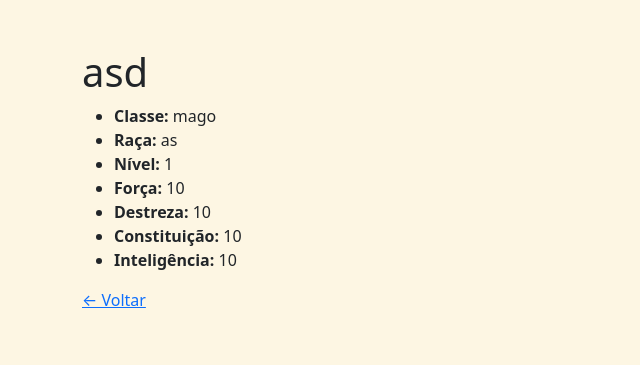
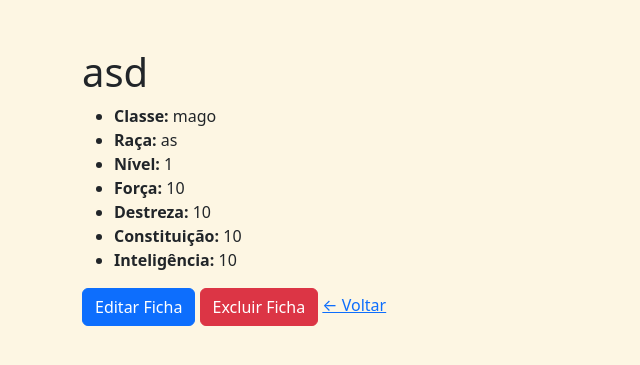
Before and after one commit to xXLancasterXx/projeto_final, a Flask app: page /ficha/3 in a window 1280 px wide. Shown: the top 365 px of the page, without its empty margins (0-640 px from the left). Run offline with Flask 3, Linux system fonts and the light colour scheme.

Commit message:
MVP finalizado

```diff
--- a/main.py
+++ b/main.py
@@ -111,7 +111,36 @@ def ficha(id):
     ficha = Fichas.query.get_or_404(id)
     return render_template('ficha.html', ficha=ficha)
 
+@app.route('/editar_ficha/<int:id>', methods=['POST'])
+def editar_ficha(id):
+    ficha = Fichas.query.get_or_404(id)
 
+    if request.method == 'POST':
+        ficha.classe = request.form['classe']
+        ficha.nivel = int(request.form['nivel'])
+        ficha.raca = request.form['raca']
+        ficha.forca = int(request.form['forca'])
+        ficha.destreza = int(request.form['destreza'])
+        ficha.constituicao = int(request.form['constituicao'])
+        ficha.inteligencia = int(request.form['inteligencia'])
+
+        db.session.commit()
+        flash("Ficha editada com sucesso!")
+        return redirect(f'/ficha/{id}')
+
+    return render_template('editar_ficha.html', ficha=ficha)
+
+@app.route('/excluir_ficha/<int:id>', methods=['POST'])
+def excluir_ficha(id):
+    ficha = Fichas.query.get_or_404(id)
+
+    if request.method == 'POST':
+        db.session.delete(ficha)
+        db.session.commit()
+        flash("Ficha excluída com sucesso!")
+        return redirect('/home')
+
+    return render_template('excluir_ficha.html', ficha=ficha)
 
 @app.route('/dados')
 def dados():
--- a/static/css/style.css
+++ b/static/css/style.css
@@ -252,3 +252,19 @@ body {
   height: 35%;
   width: 50%;
 }
+
+
+
+.edit-ficha {
+  display: none;
+}
+
+.edit-classe,
+  .edit-raca,
+  .edit-nivel,
+  .edit-forca,
+  .edit-destreza,
+  .edit-constituicao,
+  .edit-inteligencia {
+    display: none;
+  }
--- a/templates/ficha.html
+++ b/templates/ficha.html
@@ -14,6 +14,82 @@
         <li><strong>Constituição:</strong> {{ ficha.constituicao }}</li>
         <li><strong>Inteligência:</strong> {{ ficha.inteligencia }}</li>
     </ul>
+    <button class="edit-link btn btn-primary" >Editar Ficha</button>
+    <form action="{{ url_for('excluir_ficha', id=ficha.id) }}" method="post" style="display:inline;">
+        <button type="submit" class="btn btn-danger" onclick="return confirm('Tem certeza que deseja excluir esta ficha?');">Excluir Ficha</button>
+    </form>
+    <div class="container-lg  edit-ficha">
+        <form action="{{ url_for('editar_ficha', id=ficha.id) }}" class="edit-form" method="post">
+            <div><input type="checkbox" class="form-check-input classe-edit">Classe</div>
+            <div class="mb-3  edit-classe">
+                <label for="classe" class="form-label">Classe</label>
+                <input type="text" class="form-control" id="classe" name="classe" value="{{ ficha.classe }}">
+            </div>
+            <div><input type="checkbox" class="form-check-input raca-edit">Raça</div>
+            <div class="mb-3  edit-raca">
+                <label for="raca" class="form-label">Raça</label>
+                <input type="text" class="form-control" id="raca" name="raca" value="{{ ficha.raca }}">
+            </div>
+            <div><input type="checkbox" class="form-check-input nivel-edit">Nível</div>
+            <div class="mb-3  edit-nivel">
+                <label for="nivel" class="form-label">Nível</label>
+                <input type="number" class="form-control" id="nivel" name="nivel" value="{{ ficha.nivel }}">
+            </div>
+            <div><input type="checkbox" class="form-check-input forca-edit">Força</div>
+            <div class="mb-3  edit-forca">
+                <label for="forca" class="form-label">Força</label>
+                <input type="number" class="form-control" id="forca" name="forca" value="{{ ficha.forca }}">
+            </div>
+            <div><input type="checkbox" class="form-check-input destreza-edit">Destreza</div>
+            <div class="mb-3  edit-destreza">
+                <label for="destreza" class="form-label">Destreza</label>
+                <input type="number" class="form-control" id="destreza" name="destreza" value="{{ ficha.destreza }}">
+            </div>
+            <div><input type="checkbox" class="form-check-input constituicao-edit">Constituição</div>
+            <div class="mb-3  edit-constituicao">
+                <label for="constituicao" class="form-label">Constituição</label>
+                <input type="number" class="form-control" id="constituicao" name="constituicao" value="{{ ficha.constituicao }}">
+            </div>
+            <div><input type="checkbox" class="form-check-input inteligencia-edit">Inteligência</div>
+            <div class="mb-3  edit-inteligencia">
+                <label for="inteligencia" class="form-label">Inteligência</label>
+                <input type="number" class="form-control" id="inteligencia" name="inteligencia" value="{{ ficha.inteligencia }}">
+            </div>
+            <button type="submit" class="btn btn-primary">Salvar</button>
+        </form>
+    </div>
     <a href="{{ url_for('home') }}">← Voltar</a>
 </div>
 {% endblock %}
+
+{% block script %}
+<script>
+document.addEventListener("DOMContentLoaded", function() {
+    const editLink = document.querySelector(".edit-link");
+    const editForm = document.querySelector(".edit-ficha");
+
+    // Começa oculto
+    editForm.style.display = "none";
+
+    // Toggle geral do formulário
+    editLink.addEventListener("click", function() {
+        editForm.style.display = editForm.style.display === "none" ? "block" : "none";
+    });
+
+    // Checkbox → mostra/esconde campo específico
+    const checkboxes = document.querySelectorAll(".form-check-input");
+    checkboxes.forEach(checkbox => {
+        checkbox.addEventListener("change", function() {
+            // Pegamos a classe como "forca-edit", "nivel-edit", etc.
+            const className = Array.from(this.classList).find(cls => cls.endsWith('-edit'));
+            const atributo = className.replace('-edit', ''); // ex: "forca"
+            const campo = document.querySelector(`.edit-${atributo}`); // ex: .edit-forca
+
+            if (campo) {
+                campo.style.display = this.checked ? "block" : "none";
+            }
+        });
+    });
+});
+</script>
+{% endblock %}
```
Also changed, not shown: instance/db.sqlite3.
